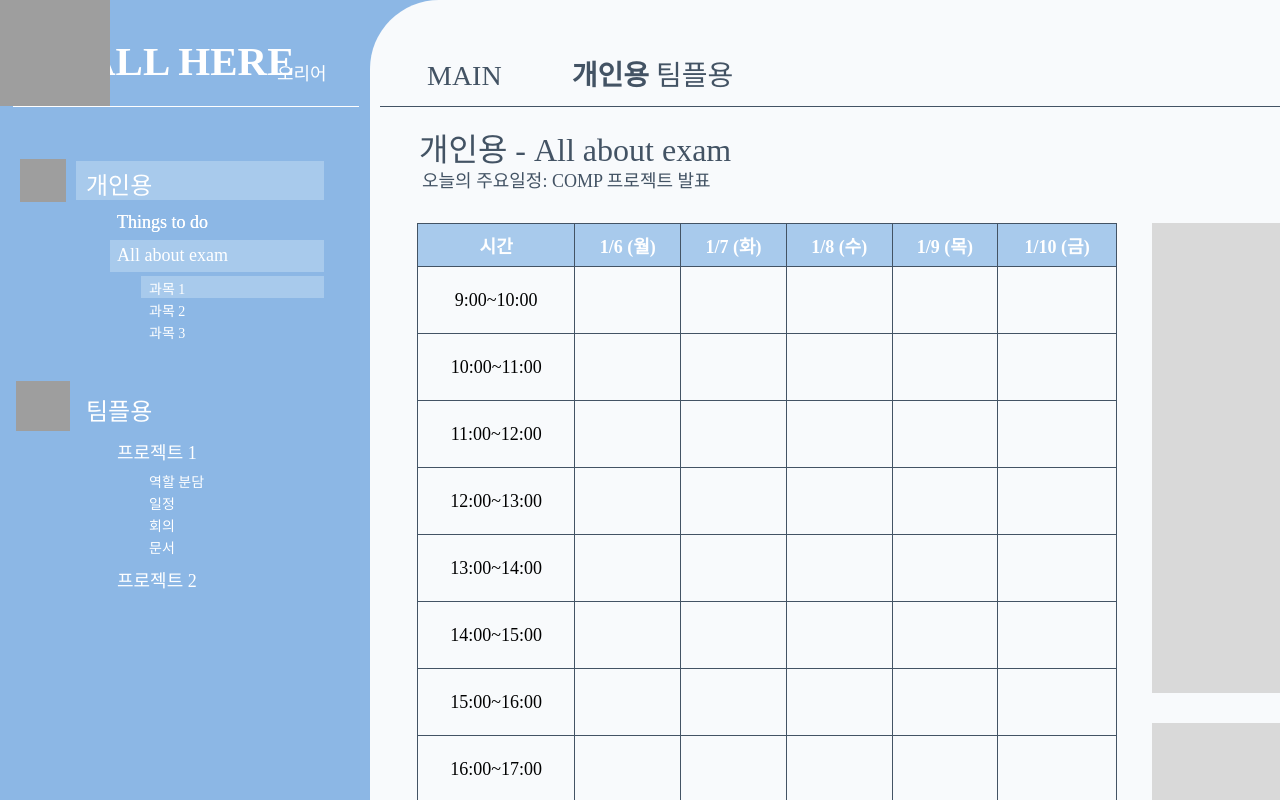
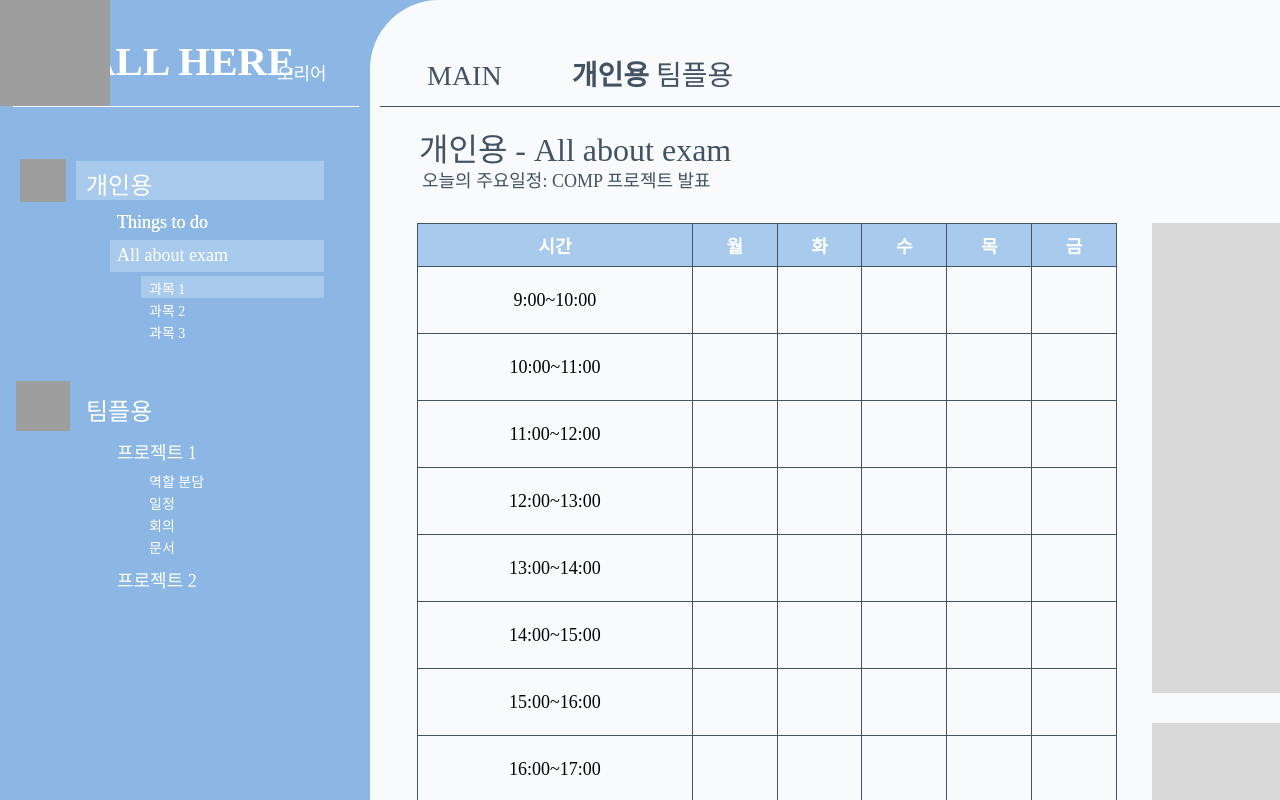
Before and after one commit to CAU-COMP-2024/2024-TEAM3, a React (Vite) app: page /all-about-exam in a window 1280 px wide. Shown: the top 800 px of the page. Built offline with nearby package versions, Linux system fonts and the light colour scheme; grey boxes are pictures that could not be loaded; a web font is replaced by a local one.

Commit message:
일정표 저장 완

```diff
--- a/src/pages/AllAboutExam.jsx
+++ b/src/pages/AllAboutExam.jsx
@@ -4,26 +4,10 @@ import styles from "./AllAboutExam.module.css";
 
 const AllAboutExam = () => {
   const navigate = useNavigate();
-  const [weekDates, setWeekDates] = useState([]);
   const [schedule, setSchedule] = useState({});
 
+  // 로컬 스토리지에서 examSchedule 불러오기
   useEffect(() => {
-    // 현재 주차 계산
-    const today = new Date();
-    const dayOfWeek = today.getDay(); // 0: Sunday, 1: Monday, ...
-    const monday = new Date(today);
-    monday.setDate(today.getDate() - (dayOfWeek === 0 ? 6 : dayOfWeek - 1)); // 월요일
-
-    const week = Array.from({ length: 5 }, (_, i) => {
-      const date = new Date(monday);
-      date.setDate(monday.getDate() + i);
-      const days = ["월", "화", "수", "목", "금"];
-      return `${date.getMonth() + 1}/${date.getDate()} (${days[i]})`;
-    });
-
-    setWeekDates(week);
-
-    // 로컬 스토리지에서 데이터 로드
     const savedSchedule = JSON.parse(localStorage.getItem("examSchedule")) || {};
     setSchedule(savedSchedule);
   }, []);
@@ -31,6 +15,9 @@ const AllAboutExam = () => {
   const handleAddClick = () => {
     navigate("/exam");
   };
+
+  // 월~금 고정 배열
+  const days = ["월", "화", "수", "목", "금"];
 
   return (
     <div className={styles.allAboutExam}>
@@ -76,34 +63,36 @@ const AllAboutExam = () => {
       </div>
       <div className={styles.allAboutExam2}>개인용 - All about exam</div>
       <div className={styles.comp}>오늘의 주요일정: COMP 프로젝트 발표</div>
+
+      {/* 요일 헤더(월~금)와 시간 테이블 */}
       <div className={styles.allAboutExamChild8}>
         <table className={styles.scheduleTable}>
           <thead>
             <tr>
               <th>시간</th>
-              {weekDates.map((date, index) => (
-                <th key={index}>{date}</th>
+              {days.map((day, index) => (
+                <th key={index}>{day}</th>
               ))}
             </tr>
           </thead>
-          <tbody>
+          <tbody style={{ color: "black" }}>
             {Array.from({ length: 10 }, (_, i) => (
               <tr key={i}>
                 <td>{`${9 + i}:00~${10 + i}:00`}</td>
-                {weekDates.map((date, j) => {
-                  const dayKey = date.split(" ")[0]; // "1/17" 형태로 키 변환
-                  return (
-                    <td key={j} className={styles.cell}>
-                      {schedule[dayKey]?.[i] || ""}
-                    </td>
-                  );
-                })}
+                {days.map((day, j) => (
+                  <td key={j} className={styles.cell}>
+                    {schedule[day]?.[i] || ""}
+                  </td>
+                ))}
               </tr>
             ))}
           </tbody>
         </table>
       </div>
-      <button className={styles.addButton} onClick={handleAddClick}>+ 추가</button>
+
+      <button className={styles.addButton} onClick={handleAddClick}>
+        + 추가
+      </button>
       <div className={styles.allAboutExamChild9} />
       <div className={styles.allAboutExamChild10} />
     </div>
--- a/src/pages/Exam.jsx
+++ b/src/pages/Exam.jsx
@@ -6,11 +6,22 @@ const Exam = () => {
   const navigate = useNavigate();
   const [selectedCells, setSelectedCells] = useState([]);
   const [subject, setSubject] = useState("");
-  const [schedule, setSchedule] = useState(() => {
+  const [schedule, setSchedule] = useState({});
+
+  // 컴포넌트 마운트 시 로컬 스토리지에서 기존 시험 일정 불러오기
+  useEffect(() => {
     const savedSchedule = JSON.parse(localStorage.getItem("examSchedule"));
-    return savedSchedule || {};
-  });
+    if (savedSchedule) {
+      setSchedule(savedSchedule);
+    }
+  }, []);
 
+  // schedule 상태가 바뀔 때마다 로컬 스토리지에 저장
+  useEffect(() => {
+    localStorage.setItem("examSchedule", JSON.stringify(schedule));
+  }, [schedule]);
+
+  // 셀 클릭(선택) 핸들러
   const handleCellClick = (day, time) => {
     const cell = { day, time };
     const cellIndex = selectedCells.findIndex(
@@ -25,6 +36,7 @@ const Exam = () => {
     }
   };
 
+  // 저장 버튼 핸들러
   const handleSave = () => {
     const updatedSchedule = { ...schedule };
     selectedCells.forEach((cell) => {
@@ -35,14 +47,23 @@ const Exam = () => {
     });
 
     setSchedule(updatedSchedule);
-    localStorage.setItem("examSchedule", JSON.stringify(updatedSchedule));
     setSelectedCells([]); // 선택 초기화
     setSubject(""); // 입력 필드 초기화
   };
 
+  // 삭제 버튼 핸들러 (특정 셀의 과목을 삭제)
+  const handleDelete = (day, time) => {
+    const updatedSchedule = { ...schedule };
+    if (updatedSchedule[day] && updatedSchedule[day][time]) {
+      delete updatedSchedule[day][time];
+    }
+    setSchedule(updatedSchedule);
+  };
+
+  // 제출 버튼 핸들러
   const handleSubmit = () => {
     handleSave();
-    navigate("/allaboutexam");
+    navigate("/all-about-exam");
   };
 
   return (
@@ -74,7 +95,20 @@ const Exam = () => {
                     onClick={() => handleCellClick(day, i)}
                     style={{ width: "100px", height: "100px", position: "relative" }}
                   >
+                    {/* 과목 표시 */}
                     {schedule[day]?.[i] || ""}
+                    {/* 삭제 버튼 (과목이 있을 때만 표시) */}
+                    {schedule[day]?.[i] && (
+                      <button
+                        onClick={(e) => {
+                          e.stopPropagation(); // 셀 클릭 이벤트가 중복으로 발생하지 않도록 버블링 막기
+                          handleDelete(day, i);
+                        }}
+                        className={styles.deleteButton}
+                      >
+                        X
+                      </button>
+                    )}
                   </td>
                 ))}
               </tr>
```
